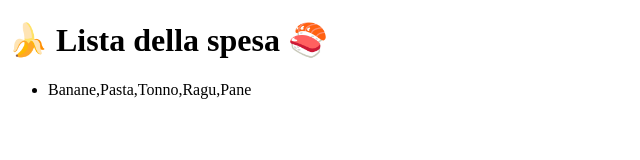
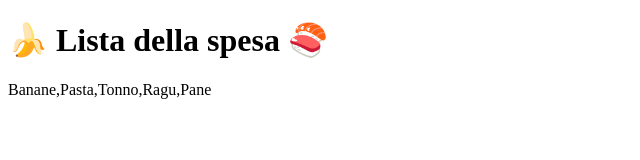
Before and after one commit to edoardorizzo/js-lista-spesa, a plain HTML site: page index.html in a window 1280 px wide. Shown: the full height of the page, 0-640 px from the left. Drawn offline with Linux system fonts and the light colour scheme.

Commit message:
change html

```diff
--- a/index.html
+++ b/index.html
@@ -9,9 +9,8 @@
 <body>
     <h1>🍌 Lista della spesa 🍣</h1>
 
-    <ul>
-        <li class="list_item"></li>
-    </ul>
+    <div class="list_item"></div>
+
 
 
     <script src="./main.js"></script>
```
